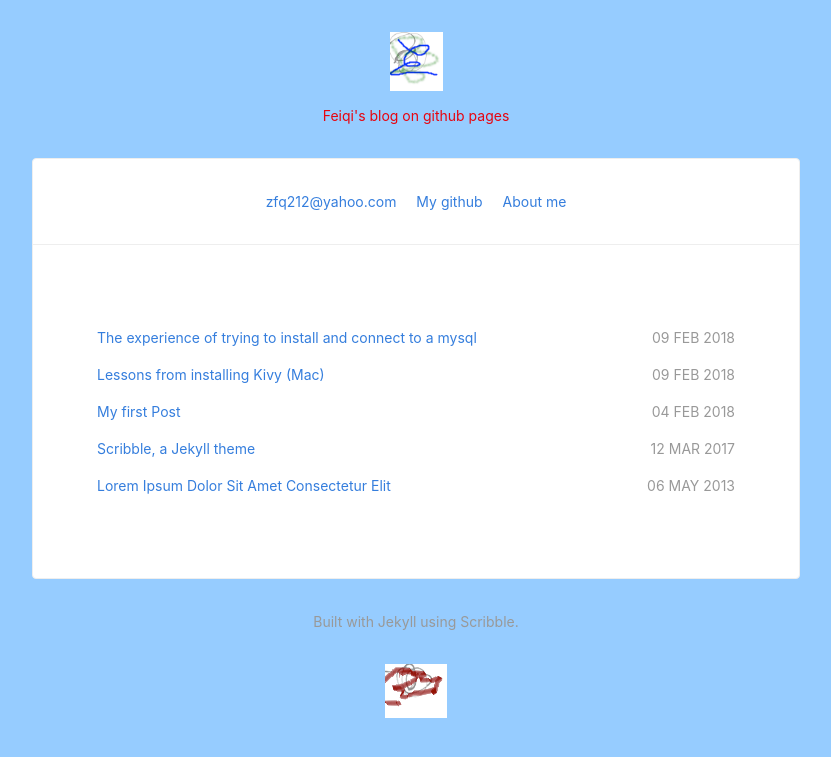
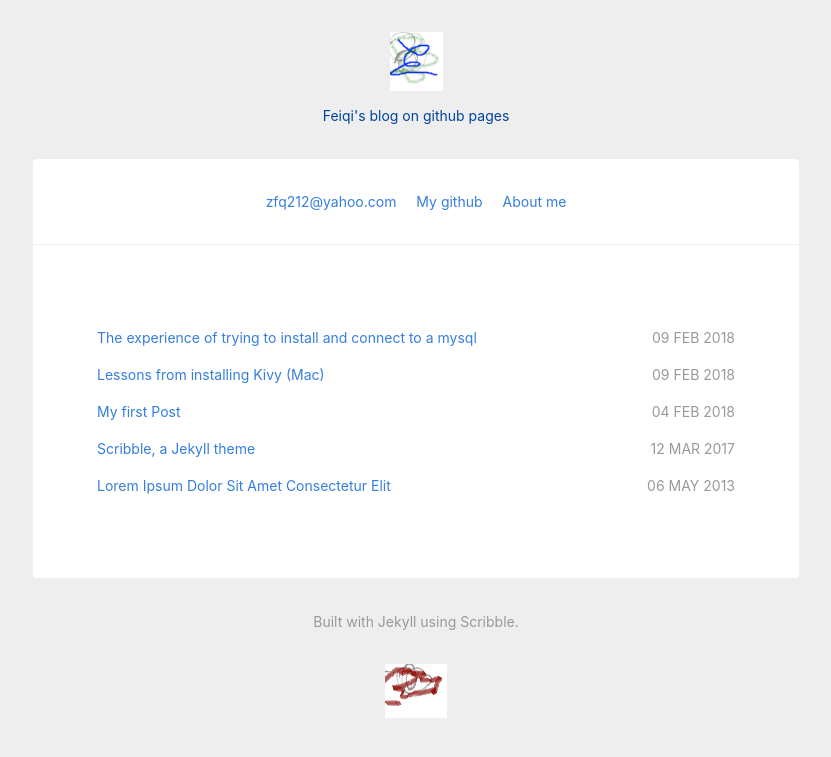
Before and after one commit to zfq212git/zfq212git.github.io, a Jekyll site: the page built from index.html, in a window 1280 px wide. Shown: the top 757 px of the page, without its empty margins (224-1055 px from the left). Built offline with Jekyll 4.4.1, drawn with Linux system fonts in a browser that asks for light colours; nearby versions of some CDN libraries.

Commit message:
Update default.html

```diff
--- a/_layouts/default.html
+++ b/_layouts/default.html
@@ -7,7 +7,7 @@
     <title>{{ page.title }} - {{ site.title }}</title>
     {% include head.html %}
   </head>
-  <body class="lh-copy dark-red pa0 f6 sans-serif bg-light-blue">
+  <body class="lh-copy dark-blue pa0 f6 sans-serif bg-light-gray">
     <header class="tc mt4">
       <a href="{{ site.url }}">
         <img src="{{ site.url }}/images/scribble.png" alt="Home" width="53" height="59">
```
